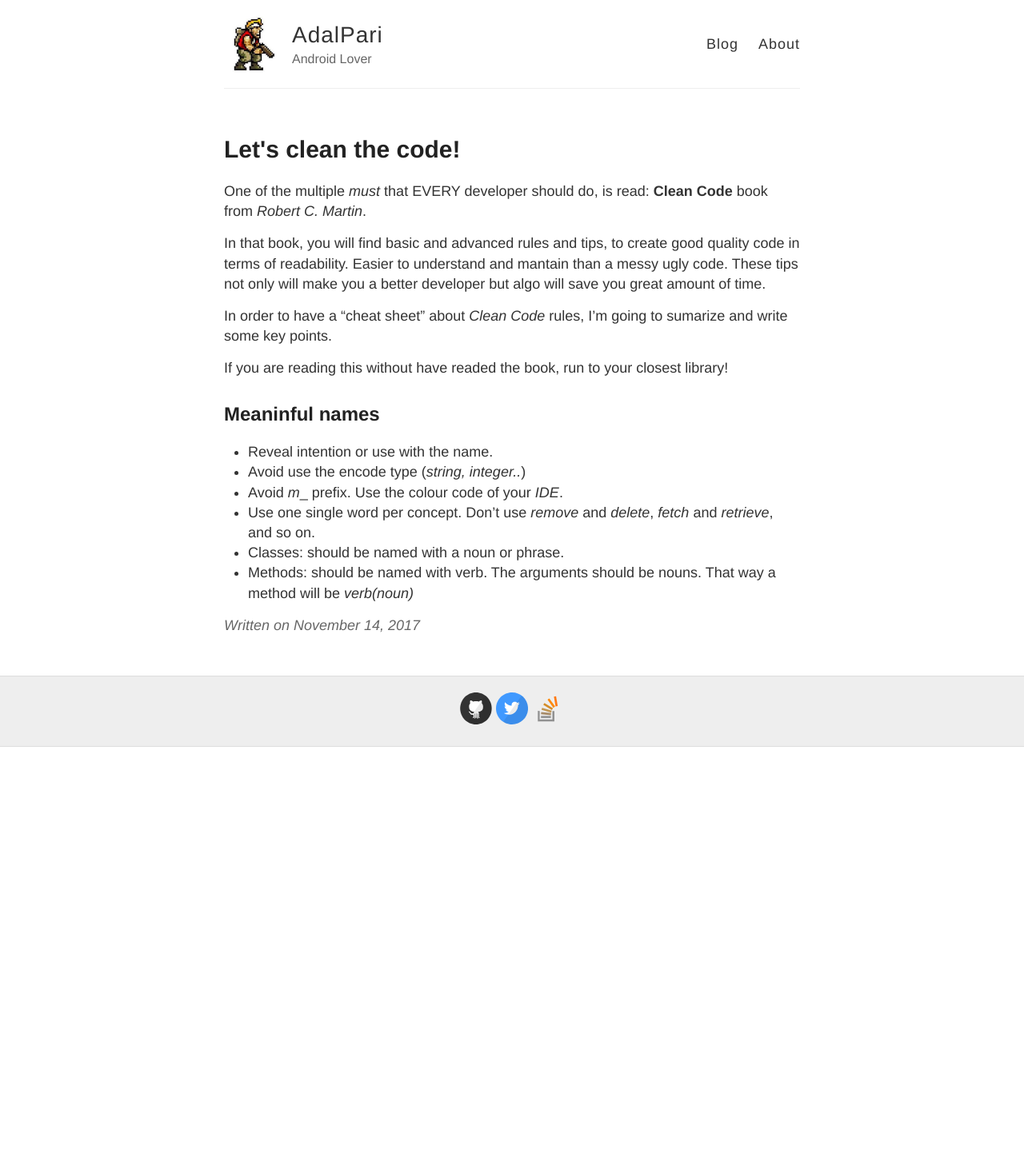
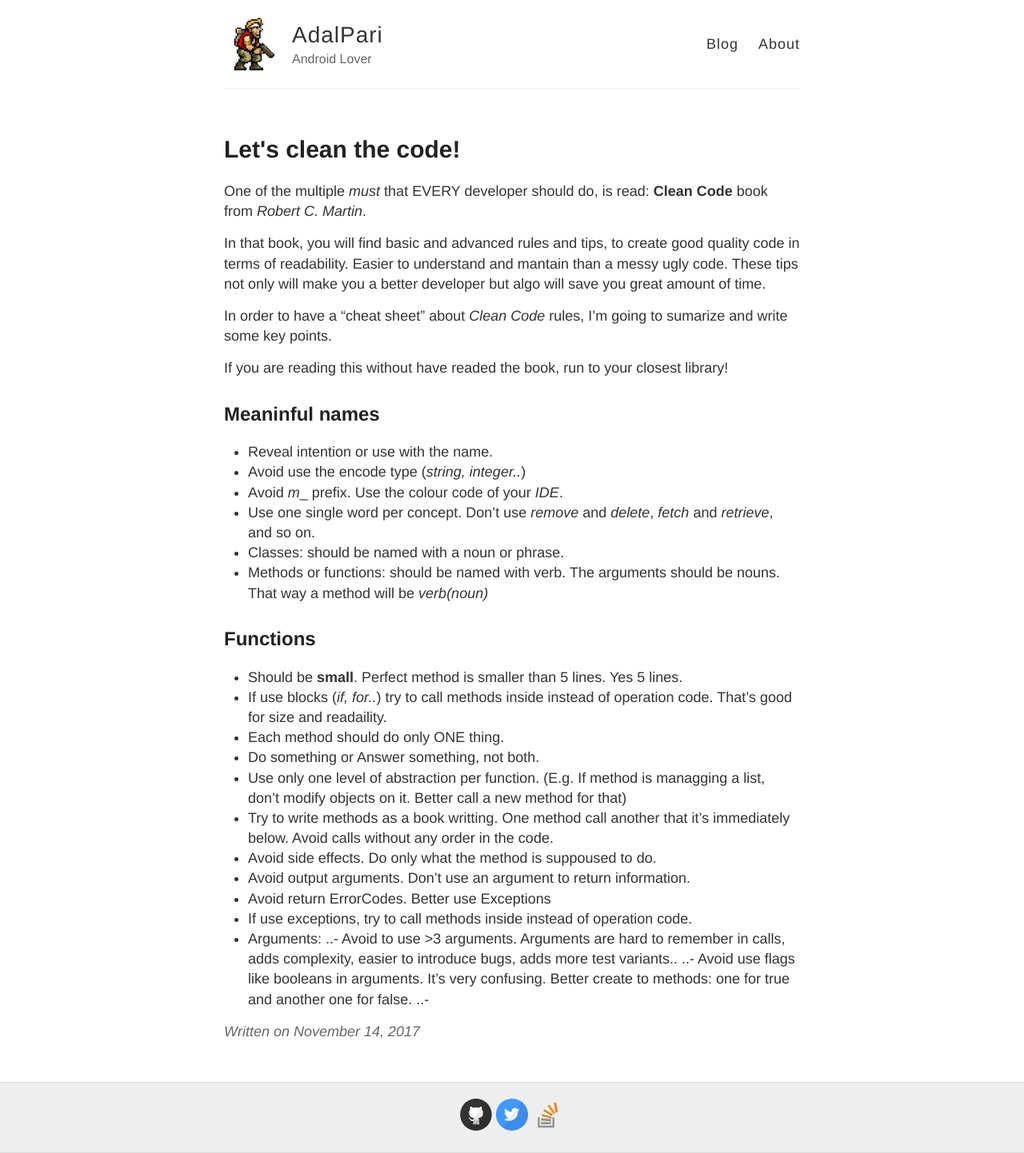
Before and after one commit to adalpari/adalpari.github.io, a Jekyll site: the page built from _posts/2017-11-14-Clean-Code.md, in a window 1280 px wide. Shown: the whole page at 80% size. Built offline with Jekyll 4.4.1, drawn with Linux system fonts in a browser that asks for light colours; before the commit the page ends 934 px from its top, so only the background shows below that.

Commit message:
Adding Functions

```diff
--- a/_posts/2017-11-14-Clean-Code.md
+++ b/_posts/2017-11-14-Clean-Code.md
@@ -17,4 +17,20 @@ If you are reading this without have readed the book, run to your closest librar
 - Avoid _m_\_ prefix. Use the colour code of your _IDE_.
 - Use one single word per concept. Don't use _remove_ and _delete_, _fetch_ and _retrieve_, and so on.
 - Classes: should be named with a noun or phrase.
-- Methods: should be named with verb. The arguments should be nouns. That way a method will be _verb(noun)_
+- Methods or functions: should be named with verb. The arguments should be nouns. That way a method will be _verb(noun)_
+
+## Functions
+- Should be __small__. Perfect method is smaller than 5 lines. Yes 5 lines.
+- If use blocks (_if, for.._) try to call methods inside instead of operation code. That's good for size and readaility.
+- Each method should do only ONE thing.
+- Do something or Answer something, not both.
+- Use only one level of abstraction per function. (E.g. If  method is managging a list, don't modify objects on it. Better call a new method for that)
+- Try to write methods as a book writting. One method call another that it's immediately below. Avoid calls without any order in the code.
+- Avoid side effects. Do only what the method is suppoused to do.
+- Avoid output arguments. Don't use an argument to return information.
+- Avoid return ErrorCodes. Better use Exceptions
+- If use exceptions, try to call methods inside instead of operation code.
+- Arguments:
+..- Avoid to use >3 arguments. Arguments are hard to remember in calls, adds complexity, easier to introduce bugs, adds more test variants..
+..- Avoid use flags like booleans in arguments. It's very confusing. Better create to methods: one for true and another one for false.
+..-
```
